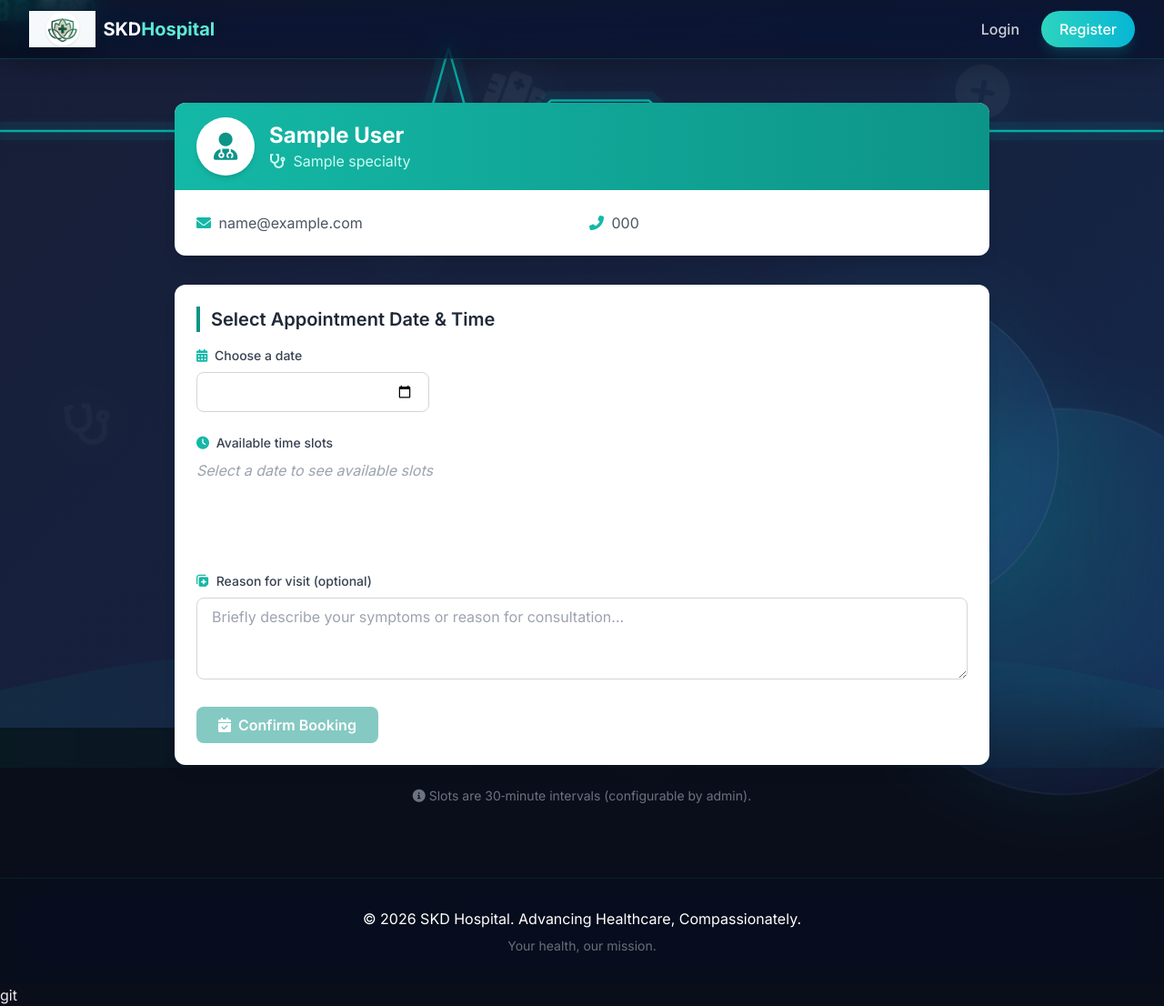
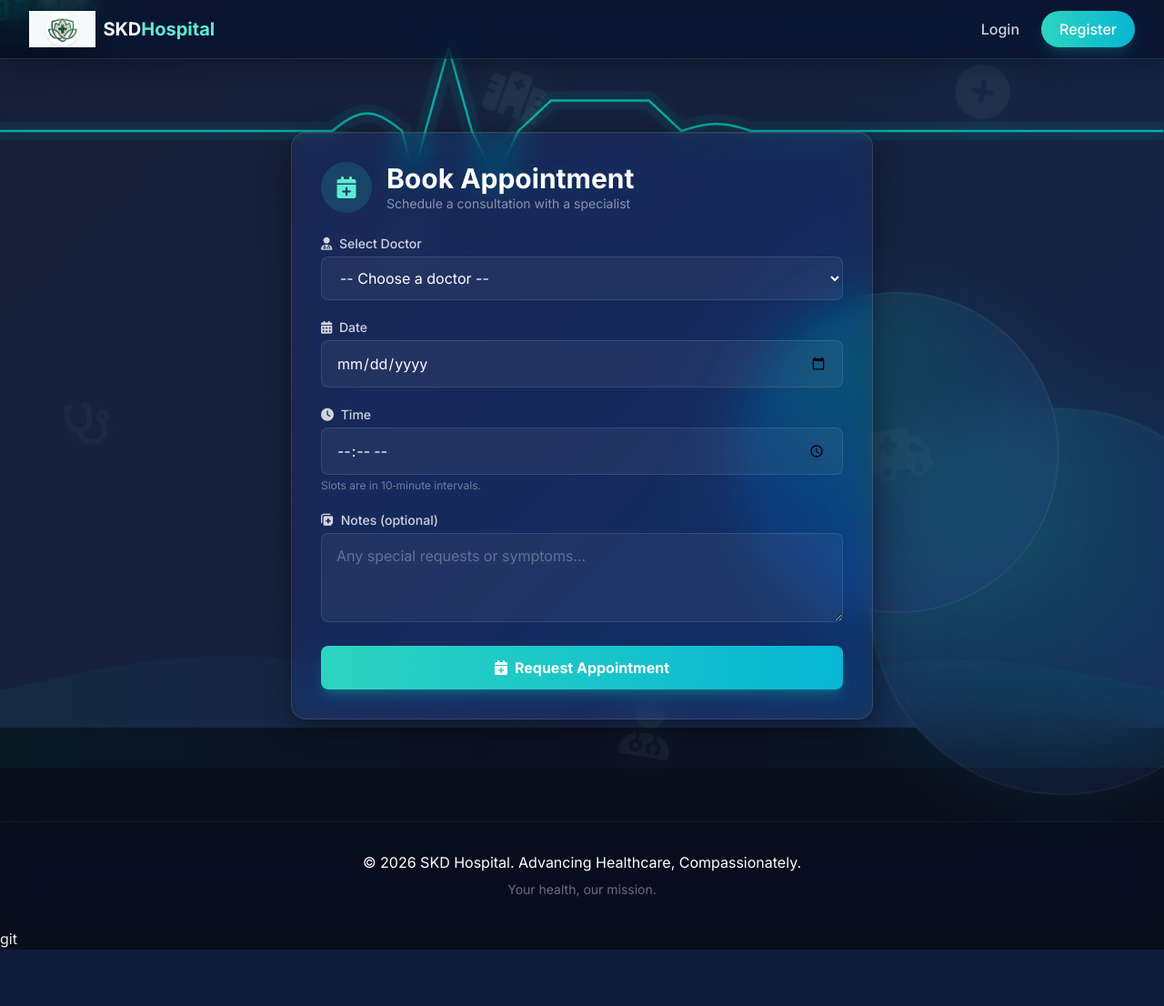
Before and after one commit to udayteck/HOSPITAL-SELF-MANAGEMENT, a Flask app: template app/templates/book_appointment.html in a window 1280 px wide. Shown: the whole page at 91% size. After the commit the page ends 1044 px from the top, so only its background shows below. Run offline with Flask 3, Linux system fonts and the light colour scheme; the template is opened without the code that fills it: most values are stand-ins (such as "Sample title", 1, 10 or a date in 2020); parts of the project's set-up code (start-up, migrations or seed data) failed here and were passed over; some libraries are stand-ins or nearby versions.

Commit message:
Add all missing patient templates and book appointment form

```diff
--- a/app/templates/book_appointment.html
+++ b/app/templates/book_appointment.html
@@ -1,154 +1,71 @@
 {% extends "base.html" %}
-{% block title %}Book Appointment with Dr. {{ doctor.full_name }} - SKD Hospital{% endblock %}
+
 {% block content %}
-
-<div class="max-w-4xl mx-auto">
-    <!-- Doctor Profile Card -->
-    <div class="bg-white rounded-xl shadow-lg overflow-hidden mb-8">
-        <div class="bg-gradient-to-r from-teal-500 to-teal-600 px-6 py-4">
-            <div class="flex items-center space-x-4">
-                <div class="w-16 h-16 bg-white rounded-full flex items-center justify-center shadow-md">
-                    <i class="fas fa-user-md text-teal-600 text-3xl"></i>
-                </div>
-                <div class="text-white">
-                    <h2 class="text-2xl font-bold">{{ doctor.full_name }}</h2>
-                    <p class="text-teal-100"><i class="fas fa-stethoscope mr-1"></i> {{ doctor.specialty }}</p>
-                </div>
+<div class="container mx-auto px-4 py-8 max-w-2xl">
+    <div class="glass p-8 rounded-2xl">
+        <div class="flex items-center gap-4 mb-6">
+            <div class="w-14 h-14 rounded-full bg-teal-500/20 flex items-center justify-center text-teal-300 text-2xl">
+                <i class="fas fa-calendar-plus"></i>
             </div>
-        </div>
-        <div class="p-6">
-            <div class="grid grid-cols-1 md:grid-cols-2 gap-4 text-gray-600">
-                <div><i class="fas fa-envelope text-teal-500 w-5"></i> {{ doctor.user.email }}</div>
-                <div><i class="fas fa-phone-alt text-teal-500 w-5"></i> {{ doctor.phone or 'Not available' }}</div>
-            </div>
-        </div>
-    </div>
-
-    <!-- Booking Form -->
-    <div class="bg-white rounded-xl shadow-lg p-6">
-        <h3 class="text-xl font-semibold text-gray-800 mb-4 border-l-4 border-teal-600 pl-3">Select Appointment Date & Time</h3>
-
-        <!-- Date Picker -->
-        <div class="mb-6">
-            <label class="block text-sm font-medium text-gray-700 mb-2">
-                <i class="fas fa-calendar-alt text-teal-500 mr-1"></i> Choose a date
-            </label>
-            <input type="date" id="appointmentDate"
-                   class="w-full md:w-64 px-4 py-2 border border-gray-300 rounded-lg focus:ring-2 focus:ring-teal-500 focus:border-teal-500"
-                   min="{{ today }}" max="{{ max_date }}">
-        </div>
-
-        <!-- Available Slots -->
-        <div class="mb-6">
-            <label class="block text-sm font-medium text-gray-700 mb-2">
-                <i class="fas fa-clock text-teal-500 mr-1"></i> Available time slots
-            </label>
-            <div id="slotsList" class="flex flex-wrap gap-3 min-h-[100px]">
-                <div class="text-gray-400 italic">Select a date to see available slots</div>
+            <div>
+                <h1 class="text-3xl font-bold text-white text-glow">Book Appointment</h1>
+                <p class="text-white/50 text-sm">Schedule a consultation with a specialist</p>
             </div>
         </div>
 
-        <!-- NEW: Reason for visit -->
-        <div class="mb-6">
-            <label class="block text-sm font-medium text-gray-700 mb-2">
-                <i class="fas fa-notes-medical text-teal-500 mr-1"></i> Reason for visit (optional)
-            </label>
-            <textarea id="reasonVisit" rows="3" class="w-full px-4 py-2 border border-gray-300 rounded-lg focus:ring-2 focus:ring-teal-500" placeholder="Briefly describe your symptoms or reason for consultation..."></textarea>
-        </div>
+        <form method="POST" action="{{ url_for('patient.book_appointment') }}" class="space-y-5">
+            <!-- Doctor Selection -->
+            <div>
+                <label for="doctor_id" class="block text-white/80 text-sm font-medium mb-1">
+                    <i class="fas fa-user-md mr-1"></i> Select Doctor
+                </label>
+                <select name="doctor_id" id="doctor_id" required
+                        class="w-full px-4 py-3 bg-white/5 border border-white/10 rounded-lg text-white focus:outline-none focus:border-teal-400 focus:ring-2 focus:ring-teal-400/20 transition">
+                    <option value="" class="bg-gray-800">-- Choose a doctor --</option>
+                    {% for doctor in doctors %}
+                    <option value="{{ doctor.id }}" class="bg-gray-800 text-white">
+                        Dr. {{ doctor.full_name }} ({{ doctor.specialization or 'General' }})
+                    </option>
+                    {% endfor %}
+                </select>
+            </div>
 
-        <input type="hidden" id="selectedSlotId">
+            <!-- Date -->
+            <div>
+                <label for="date" class="block text-white/80 text-sm font-medium mb-1">
+                    <i class="fas fa-calendar-alt mr-1"></i> Date
+                </label>
+                <input type="date" name="date" id="date" required
+                       min="{{ now.date().isoformat() if now else '' }}"
+                       class="w-full px-4 py-3 bg-white/5 border border-white/10 rounded-lg text-white focus:outline-none focus:border-teal-400 focus:ring-2 focus:ring-teal-400/20 transition">
+            </div>
 
-        <!-- Book Button -->
-        <button id="bookBtn" disabled
-                class="w-full md:w-auto bg-teal-600 hover:bg-teal-700 text-white font-semibold py-2 px-6 rounded-lg transition-smooth disabled:opacity-50 disabled:cursor-not-allowed flex items-center justify-center gap-2">
-            <i class="fas fa-calendar-check"></i> Confirm Booking
-        </button>
+            <!-- Time -->
+            <div>
+                <label for="start_time" class="block text-white/80 text-sm font-medium mb-1">
+                    <i class="fas fa-clock mr-1"></i> Time
+                </label>
+                <input type="time" name="start_time" id="start_time" required step="1800"
+                       class="w-full px-4 py-3 bg-white/5 border border-white/10 rounded-lg text-white focus:outline-none focus:border-teal-400 focus:ring-2 focus:ring-teal-400/20 transition">
+                <p class="text-white/40 text-xs mt-1">Slots are in {{ slot_duration }}‑minute intervals.</p>
+            </div>
+
+            <!-- Notes -->
+            <div>
+                <label for="notes" class="block text-white/80 text-sm font-medium mb-1">
+                    <i class="fas fa-notes-medical mr-1"></i> Notes (optional)
+                </label>
+                <textarea name="notes" id="notes" rows="3"
+                          class="w-full px-4 py-3 bg-white/5 border border-white/10 rounded-lg text-white placeholder-white/30 focus:outline-none focus:border-teal-400 focus:ring-2 focus:ring-teal-400/20 transition"
+                          placeholder="Any special requests or symptoms..."></textarea>
+            </div>
+
+            <!-- Submit -->
+            <button type="submit"
+                    class="w-full bg-gradient-to-r from-teal-400 to-cyan-500 hover:from-teal-300 hover:to-cyan-400 text-white font-bold py-3 rounded-lg transition shadow-lg shadow-teal-500/30 flex items-center justify-center gap-2">
+                <i class="fas fa-calendar-plus"></i> Request Appointment
+            </button>
+        </form>
     </div>
 </div>
-
-<script>
-    const doctorId = {{ doctor.id }};
-    const dateInput = document.getElementById('appointmentDate');
-    const slotsList = document.getElementById('slotsList');
-    const selectedSlotIdInput = document.getElementById('selectedSlotId');
-    const bookBtn = document.getElementById('bookBtn');
-    const reasonTextarea = document.getElementById('reasonVisit');
-
-    let selectedSlotId = null;
-
-    dateInput.addEventListener('change', async function() {
-        const date = this.value;
-        if (!date) return;
-        slotsList.innerHTML = '<div class="text-gray-500"><i class="fas fa-spinner fa-spin"></i> Loading slots...</div>';
-        selectedSlotId = null;
-        selectedSlotIdInput.value = '';
-        bookBtn.disabled = true;
-        try {
-            const response = await fetch(`/api/available_slots/${doctorId}?date=${date}`);
-            const slots = await response.json();
-            if (!response.ok) throw new Error(slots.error || 'Failed to fetch');
-            if (slots.length === 0) {
-                slotsList.innerHTML = '<div class="text-gray-400 italic">No available slots on this date</div>';
-                return;
-            }
-            slotsList.innerHTML = '';
-            slots.forEach(slot => {
-                const btn = document.createElement('button');
-                btn.type = 'button';
-                btn.className = 'px-4 py-2 border border-teal-300 text-teal-700 rounded-lg hover:bg-teal-600 hover:text-white transition-smooth focus:outline-none focus:ring-2 focus:ring-teal-500';
-                btn.textContent = `${slot.start} - ${slot.end}`;
-                btn.dataset.id = slot.id;
-                btn.addEventListener('click', () => {
-                    document.querySelectorAll('#slotsList button').forEach(b => {
-                        b.classList.remove('bg-teal-600', 'text-white');
-                        b.classList.add('border-teal-300', 'text-teal-700');
-                    });
-                    btn.classList.remove('border-teal-300', 'text-teal-700');
-                    btn.classList.add('bg-teal-600', 'text-white');
-                    selectedSlotId = slot.id;
-                    selectedSlotIdInput.value = slot.id;
-                    bookBtn.disabled = false;
-                });
-                slotsList.appendChild(btn);
-            });
-        } catch (error) {
-            slotsList.innerHTML = `<div class="text-red-500">Error loading slots: ${error.message}</div>`;
-        }
-    });
-
-    bookBtn.addEventListener('click', async function() {
-        if (!selectedSlotId) {
-            alert('Please select a time slot');
-            return;
-        }
-        const reason = reasonTextarea.value.trim();
-        bookBtn.disabled = true;
-        bookBtn.innerHTML = '<i class="fas fa-spinner fa-spin"></i> Booking...';
-        try {
-            const response = await fetch('/api/book', {
-                method: 'POST',
-                headers: { 'Content-Type': 'application/json' },
-                body: JSON.stringify({ slot_id: selectedSlotId, reason: reason })
-            });
-            const data = await response.json();
-            if (data.success) {
-                alert(`✅ Appointment request sent to doctor for confirmation. ID: ${data.appointment_id}`);
-                window.location.href = "{{ url_for('patient.dashboard') }}";
-            } else {
-                alert(`❌ Booking failed: ${data.error}`);
-                bookBtn.disabled = false;
-                bookBtn.innerHTML = '<i class="fas fa-calendar-check"></i> Confirm Booking';
-            }
-        } catch (error) {
-            alert('Network error. Please try again.');
-            bookBtn.disabled = false;
-            bookBtn.innerHTML = '<i class="fas fa-calendar-check"></i> Confirm Booking';
-        }
-    });
-</script>
-
-<div class="mt-6 text-center text-sm text-gray-500">
-    <i class="fas fa-info-circle"></i> Slots are 30‑minute intervals (configurable by admin).
-</div>
-
 {% endblock %}
```
Also changed, not shown: app/templates/patient_appointments.html (added, +56 -0 lines), app/templates/patient_bills.html (added, +52 -0 lines), app/templates/patient_profile.html (added, +50 -0 lines).
